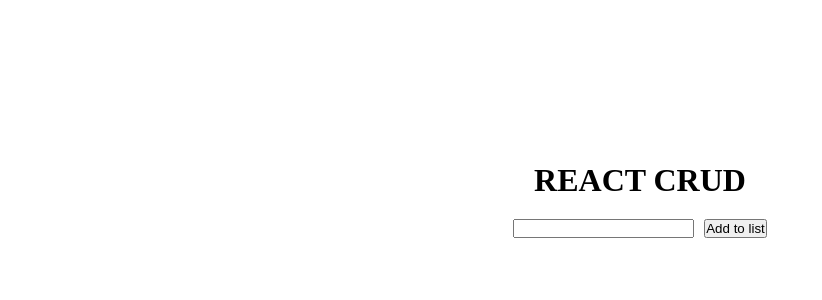
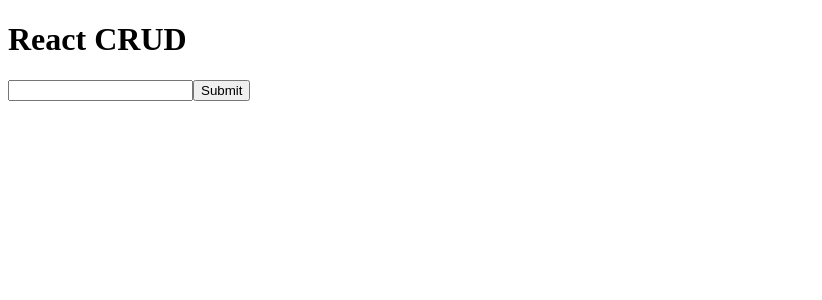
Before and after one commit to nm1008/react-crud, a React (Vite) app: page / in a window 1280 px wide. Shown: the top 300 px of the page, without its empty margins (0-822 px from the left). Built offline with nearby package versions, Linux system fonts and the light colour scheme.

Commit message:
practice

```diff
--- a/src/App.jsx
+++ b/src/App.jsx
@@ -1,68 +1,62 @@
+import "./index.css";
 import { useState } from "react";
-import "./App.css";
-import { Task } from "./Task";
 
 function App() {
-  const [newTask, setNewTask] = useState("");
   const [todoList, setTodoList] = useState([]);
+  const [userInput, setUserInput] = useState("");
+  const [editIndex, setEditIndex] = useState(null);
 
-
-  //this function was set to onChange on the input field and logs the event and set the value of the event storing to the newTask state
-  const handleChange = (e) => {
-    setNewTask(e.target.value);
+  const handleSubmit = () => {
+    if (editIndex !== null) {
+      const updatedList = [...todoList];
+      updatedList[editIndex] = userInput;
+      setTodoList(updatedList);
+      setEditIndex(null);
+    } else {
+      setTodoList((prevTodoList) => [...prevTodoList, userInput]);
+    }
+    setUserInput("");
   };
 
-  //this function was set to the add to list button, using spread operator which is adding the newTask to the existing array
-  const addItems = () => {
-    //this code is to check if the array is 0 set id: 1, else gets the last elements id and adds 1
-    const task = {
-      id: todoList.length === 0 ? 1 : todoList[todoList.length - 1].id + 1,
-      taskName: newTask,
-      completed: false,
-    };
-
-    // const newTodoList = [...todoList, newTask];
-    // setTodoList(newTodoList)
-
-    //you can also do this for simplicity
-    setTodoList([...todoList, task]);
+  const handleDelete = (index) => {
+    const filtered = todoList.filter((item, i) => {
+      return i !== index;
+    });
+    setTodoList(filtered);
   };
 
-  const handleDelete = (id) => {
-    // const newTodoList = todoList.filter((task) => {
-    //   if (task === taskName){
-    //     return false
-    //   } else {
-    //     return true
-    //   }
-    // })
-
-    setTodoList(todoList.filter((task) => task.id !== id));
-  };
-
-  const completeTask = (id) => {
-    setTodoList(
-      todoList.map((task) => {
-        if (task.id === id) {
-          return { ...task, completed: !task.completed };
-        } else {
-          return task;
-        }
-      })
-    );
+  const handleUpdate = (index) => {
+    setUserInput(todoList[index]);
+    setEditIndex(index);
   };
 
   return (
-    <div className="app">
-      <h1>REACT CRUD</h1>
-      <Task
-        onHandleChange={handleChange}
-        onHandleDelete={handleDelete}
-        todoList={todoList}
-        addItems={addItems}
-        completeTask={completeTask}
+    <>
+      <h1>React CRUD</h1>
+
+      <input
+        type="text"
+        value={userInput}
+        onChange={(e) => setUserInput(e.target.value)}
       />
-    </div>
+      <button onClick={handleSubmit}>
+        {editIndex === null ? "Submit" : "Update"}
+      </button>
+      {todoList.map((item, index) => (
+        <div key={index} className="todoList">
+          <h1>{item}</h1>
+
+          {editIndex !== null ? (
+            <div></div>
+          ) : (
+            <>
+              <button onClick={() => handleUpdate(index)}>Update</button>
+              <button onClick={() => handleDelete(index)}>Delete</button>
+            </>
+          )}
+        </div>
+      ))}
+    </>
   );
 }
 
--- a/src/index.css
+++ b/src/index.css
@@ -0,0 +1,5 @@
+.todoList{
+    display: flex;
+    align-items: center;
+    gap: 10px;
+}
```
